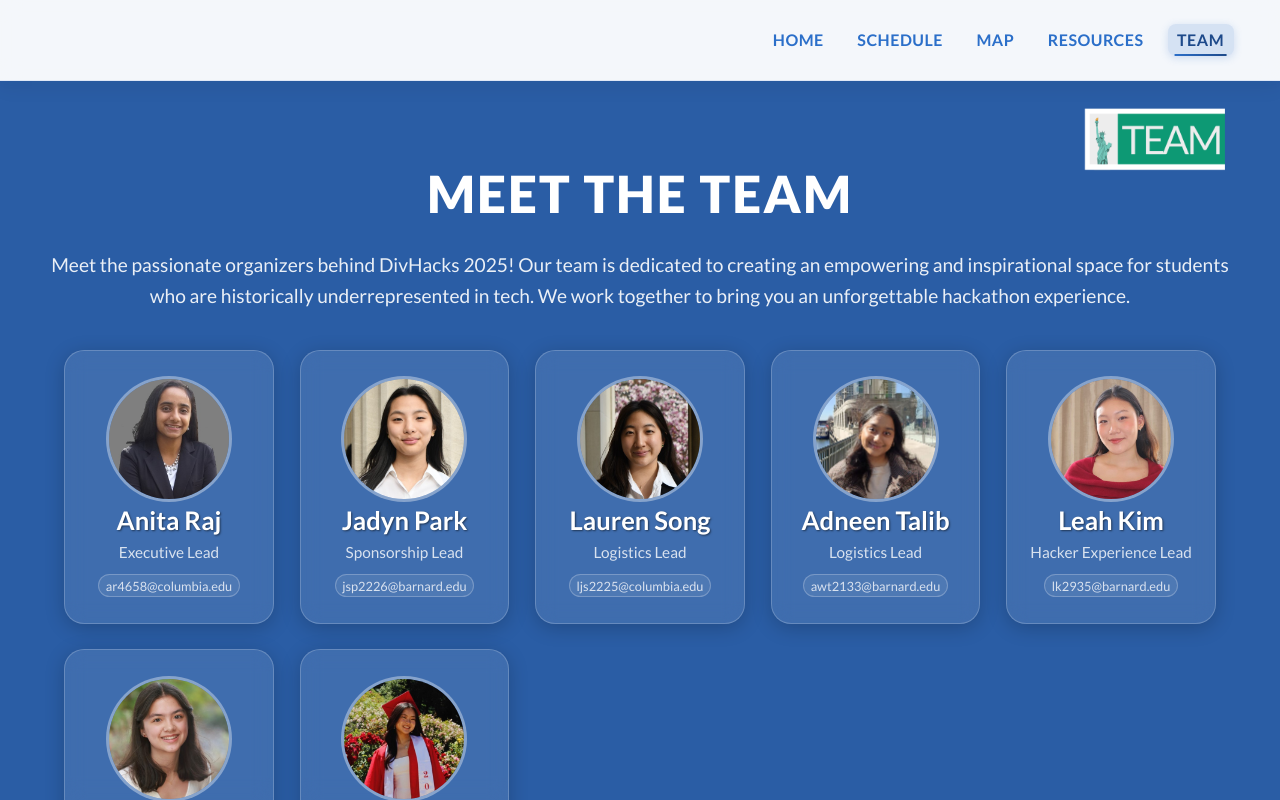
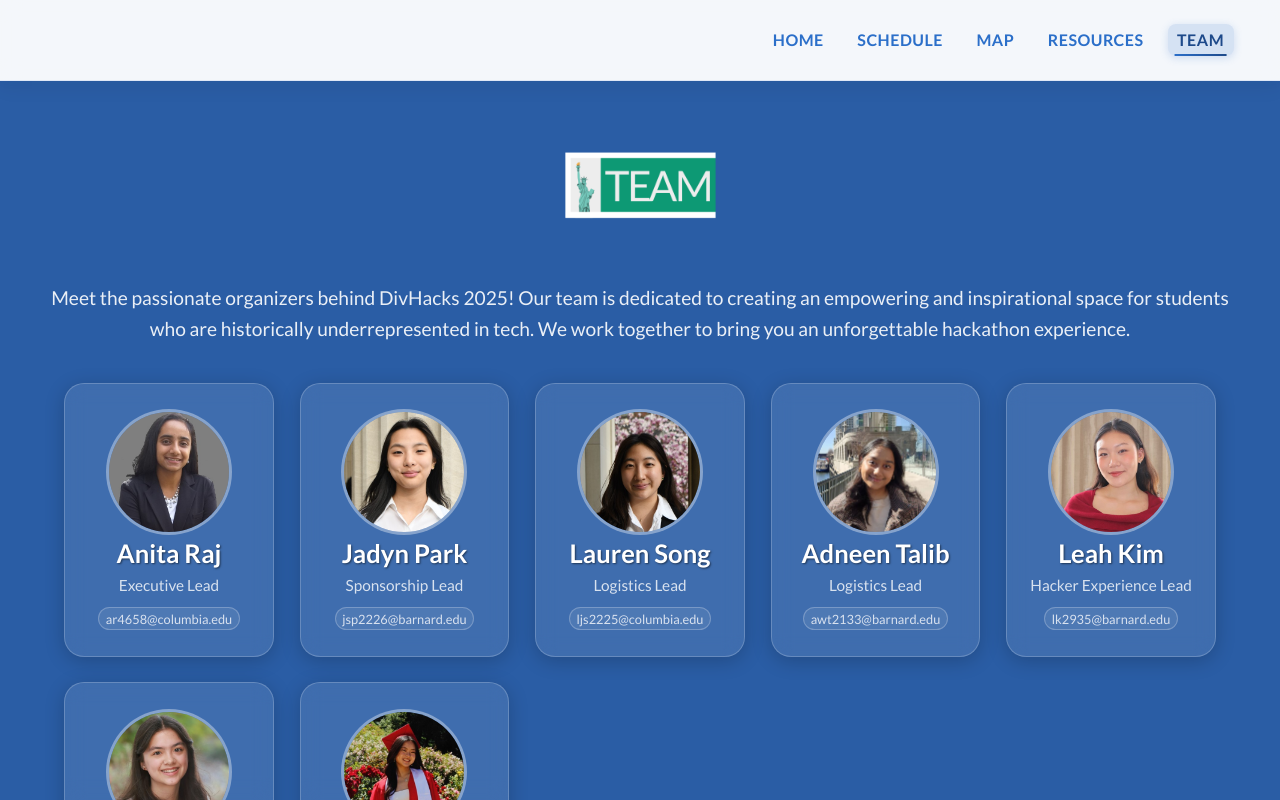
Before and after one commit to cu-divhacks/2025website, a React (Create React App) app in the folder 2025divhacks/: page /team in a window 1280 px wide. Built offline with nearby package versions, Linux system fonts and the light colour scheme.

Commit message:
replaced text team header with image

```diff
--- a/2025divhacks/src/App.css
+++ b/2025divhacks/src/App.css
@@ -1015,7 +1015,7 @@ html, body, #root {
 
 /*Team Page CSS*/
 .team-section {
-  margin-top: 7vw;
+  margin-top: 3vw;
   top: 0;
   left: 0;
   width: 100%;
--- a/2025divhacks/src/pages/Team.js
+++ b/2025divhacks/src/pages/Team.js
@@ -57,25 +57,22 @@ const Team = () => {
 
   return (
     <div style={{ position: 'relative', minHeight: '100vh' }}>
+      <div className="team-section">
+        <div className="team-header">
           <img
             src={teamHeader}
             alt="Team Header"
             style={{
-          position: 'fixed',
-          top: 0,
-          right: -100,
-          maxWidth: '28vw',
+              maxWidth: '30vw',
               minWidth: '180px',
               width: 'auto',
               height: 'auto',
-          marginTop: '3vw',
               zIndex: 10,
               pointerEvents: 'none',
+              marginLeft: '100px',
+              marginBottom: '-1vw'
             }}
           />
-      <div className="team-section">
-        <div className="team-header">
-          <h1>MEET THE TEAM</h1>
           <p>Meet the passionate organizers behind DivHacks 2025! Our team is dedicated to creating an empowering and inspirational space for students who are historically underrepresented in tech. We work together to bring you an unforgettable hackathon experience.</p>
         </div>
 
```
Lines whose indentation alone changed are shown as unchanged.
